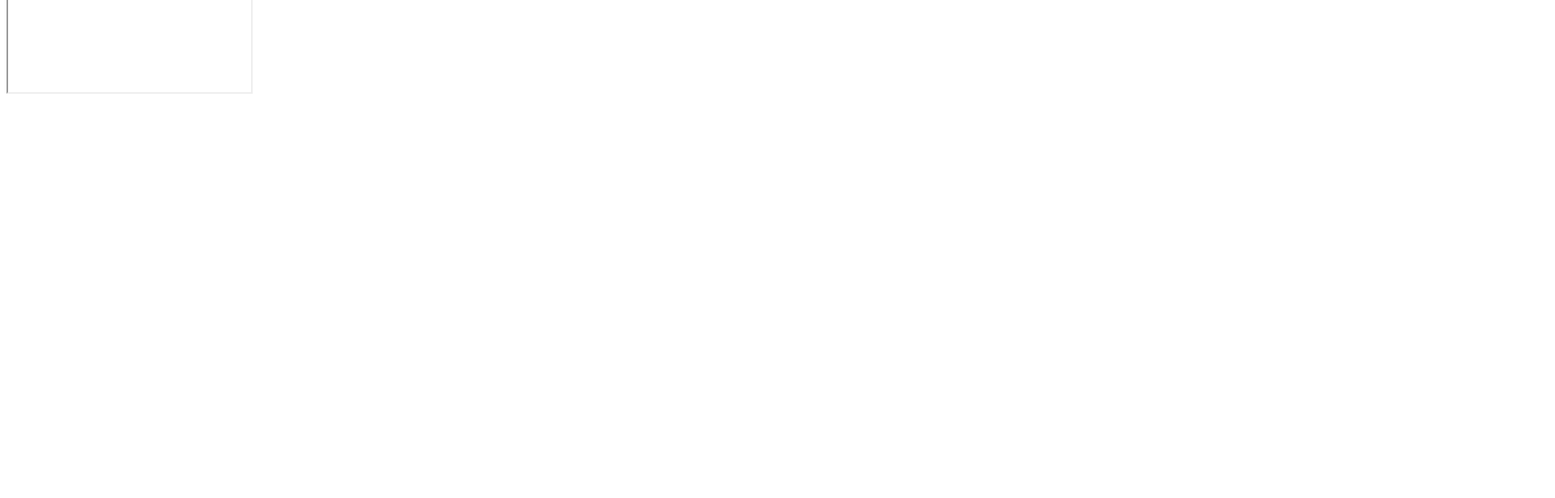
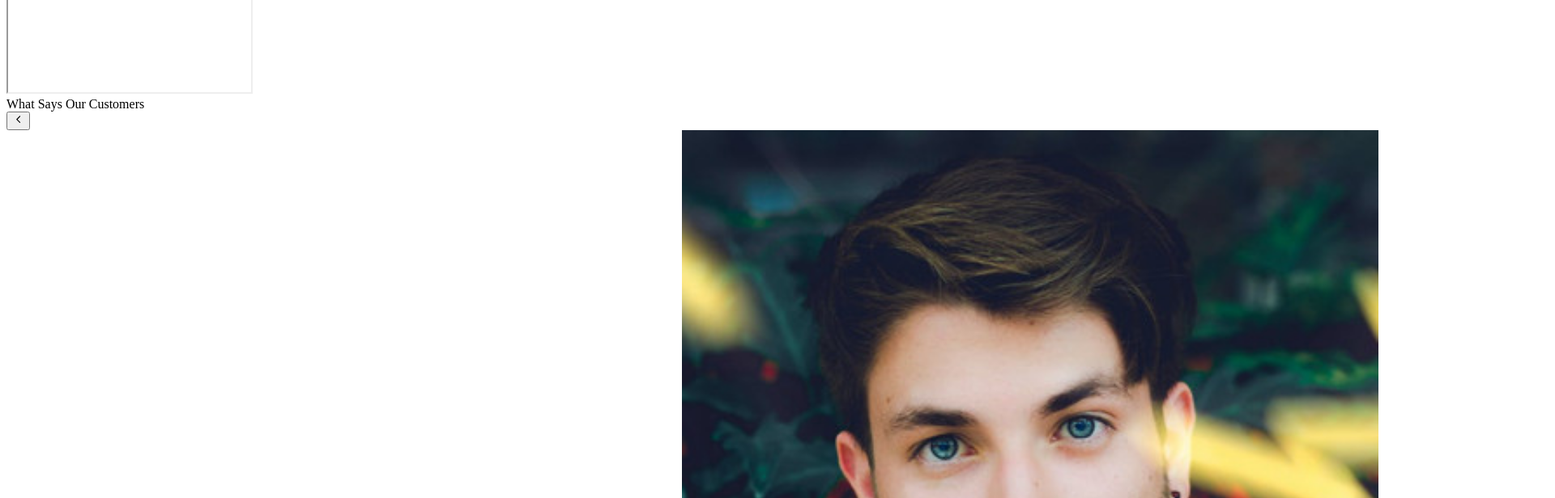
Before and after one commit to barisertugrul/react-food-ordering, a Next.js app: page / in a window 1280 px wide. Shown: the part 1580-2196 px from the top of the page at 81% size, 1920 px wide, since content can reach past the window. Before the commit the page ends 1708 px from the top, so only its background shows below. Built offline with nearby package versions, Linux system fonts and the light colour scheme; grey boxes are pictures that could not be loaded.

Commit message:
End Of 5.12 (27)

```diff
--- /dev/null
+++ b/components/testimonial/TestimonialItem.jsx
@@ -0,0 +1,27 @@
+import Image from 'next/image'
+import React from 'react'
+
+const TestimonialItem = ({testimonial}) => {
+  return (
+    <div className='mx-4'>
+        <div className='p-6 bg-secondary text-white rounded-[5px]'>
+        <p>{testimonial.message}</p>
+            <div className='flex flex-col mt-4'>
+                <span className='text-lg font-semibold'>{testimonial.name}</span>
+                <span className='text-[15px]'>{testimonial.job}</span>
+            </div>
+        </div>
+        <div className="relative w-28 h-28 border-4 border-primary rounded-full mt-8 flex justify-center before:content-[''] before:absolute before:top-0 before:-translate-y-3 before:rotate-45 before:bg-primary before:w-5 before:h-5" >
+            <Image
+                alt=''
+                src={testimonial.image}
+                fill
+                style={{objectFit: "contain"}}
+                className='rounded-full'
+            />
+        </div>
+    </div>
+  )
+}
+
+export default TestimonialItem
--- /dev/null
+++ b/components/testimonial/Testimonials.jsx
@@ -0,0 +1,98 @@
+import React from 'react'
+import Title from '../ui/Title'
+import TestimonialItem from './TestimonialItem'
+import Slider from 'react-slick'
+import {
+  IoIosArrowBack,
+  IoIosArrowForward
+} from 'react-icons/io'
+
+const Testimonials = () => {
+  const settings = {
+    dots: false,
+    infinite: true,
+    speed: 500,
+    slidesToShow: 2,
+    slidesToScroll: 1,
+    initialSlide: 0,
+    autoplay: true,
+    autoplaySpeed: 3500,
+    arrows:true,
+    nextArrow: <NextBtn />,
+    prevArrow: <PrevBtn />,
+    responsive: [
+      {
+        breakpoint: 640,
+        settings: {
+          slidesToShow: 1,
+          slidesToScroll: 1,
+          initialSlide: 1
+        }
+      },
+    ]
+  }
+
+  function NextBtn({ onClick }) {
+    return(
+      <button className='bg-primary text-white flex items-center justify-center rounded-full sm:w-10 sm:h-10 w-8 h-8 absolute sm:-bottom-16 -bottom-12 left-1/2' onClick={onClick}>
+        <IoIosArrowForward className='' />
+      </button>
+    )
+  }
+
+  function PrevBtn({ onClick }) {
+    return(
+      <button className='bg-primary text-white  flex items-center justify-center rounded-full sm:w-10 sm:h-10 w-8 h-8 absolute sm:-bottom-16 -bottom-12 right-1/2 mr-2' onClick={onClick}>
+        <IoIosArrowBack className='' />
+      </button>
+    )
+  }
+
+  const testimonials = [
+    {
+      id: 1,
+      name: "Moana Michell",
+      job: "magna aliqua",
+      message: "Lorem ipsum dolor sit amet, consectetur adipiscing elit, sed do eiusmod tempor incididunt ut labore et dolore magna aliqua. Ut enim ad minim veniam",
+      image: "/images/client1.jpg"
+    },
+    {
+      id: 1,
+      name: "Mike Hamell",
+      job: "magna aliqua",
+      message: "Lorem ipsum dolor sit amet, consectetur adipiscing elit, sed do eiusmod tempor incididunt ut labore et dolore magna aliqua. Ut enim ad minim veniam",
+      image: "/images/client2.jpg"
+    },
+    {
+      id: 3,
+      name: "Moana Michell",
+      job: "magna aliqua",
+      message: "Lorem ipsum dolor sit amet, consectetur adipiscing elit, sed do eiusmod tempor incididunt ut labore et dolore magna aliqua. Ut enim ad minim veniam",
+      image: "/images/client1.jpg"
+    },
+    {
+      id: 4,
+      name: "Mike Hamell",
+      job: "magna aliqua",
+      message: "Lorem ipsum dolor sit amet, consectetur adipiscing elit, sed do eiusmod tempor incididunt ut labore et dolore magna aliqua. Ut enim ad minim veniam",
+      image: "/images/client2.jpg"
+    }
+  ]
+
+  return (
+    <div className='container mx-auto my-20'>
+      <Title className="text-[40px] text-center">What Says Our Customers</Title>
+
+        <Slider className='mt-5' {...settings} >
+        {testimonials.map((testimonial, index) => (
+      <div key={index} >
+        <TestimonialItem testimonial={testimonial} />
+      </div>
+    ))}
+        </Slider>
+
+    </div>
+  )
+}
+
+export default Testimonials
--- a/pages/home/index.jsx
+++ b/pages/home/index.jsx
@@ -3,15 +3,19 @@ import Carousel from '@/components/Carousel'
 import Campaigns from '@/components/Campaigns'
 import MenuWrapper from '@/components/product/MenuWrapper'
 import About from '@/components/About'
+import Reservation from '@/components/Reservation'
+import Testimonials from '@/components/testimonial/Testimonials'
 
 const Index = () => {
   return (
-    <div className=''>
+    <React.Fragment>
       <Carousel />
       <Campaigns />
       <MenuWrapper />
       <About />
-    </div>
+      <Reservation />
+      <Testimonials />
+    </React.Fragment>
   )
 }
 
--- a/pages/index.jsx
+++ b/pages/index.jsx
@@ -1,8 +1,6 @@
 import Head from 'next/head'
 import Header from '@/components/layout/Header'
 import Home from "./home"
-import Input from '@/components/form/Input'
-import Reservation from '@/components/Reservation'
 
 export default function Index() {
   return (
@@ -18,7 +16,6 @@ export default function Index() {
       </Head>
       <Header />
       <Home />
-      <Reservation />
     </div>
   )
 }
```
